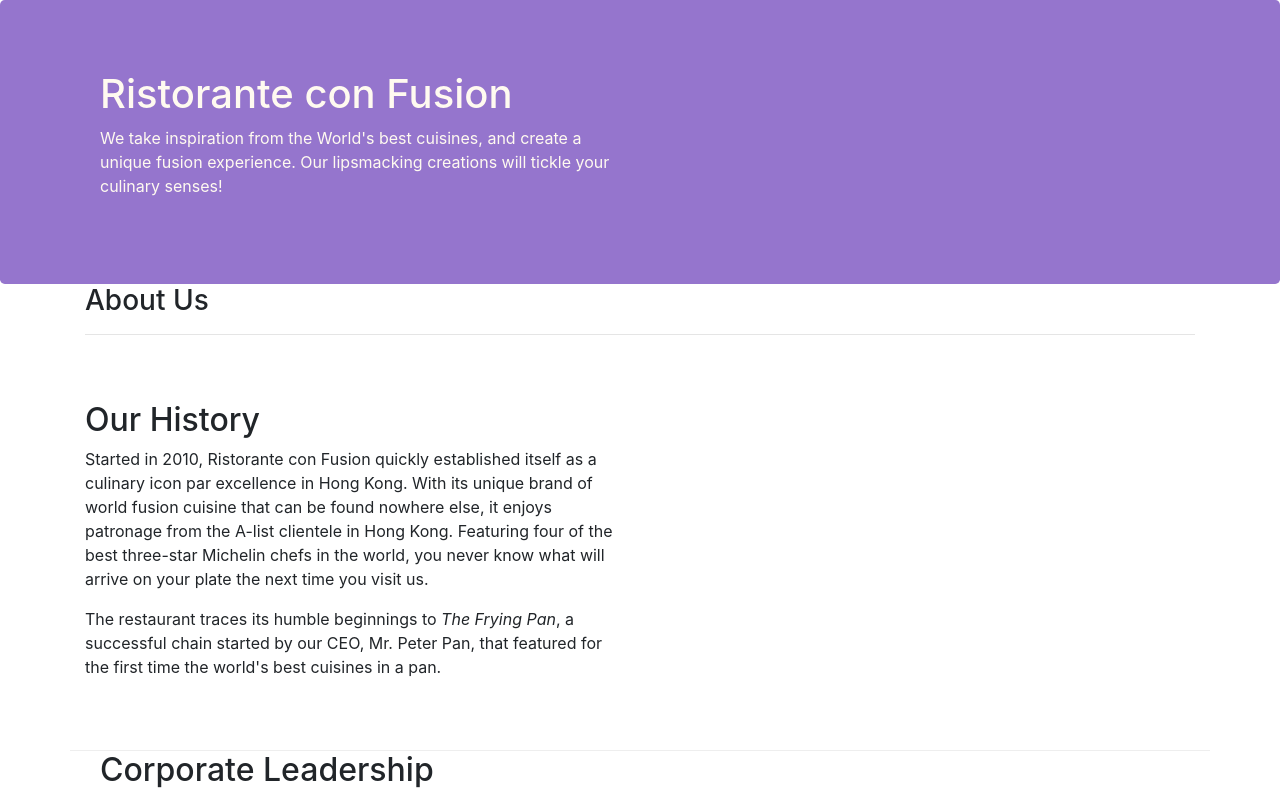
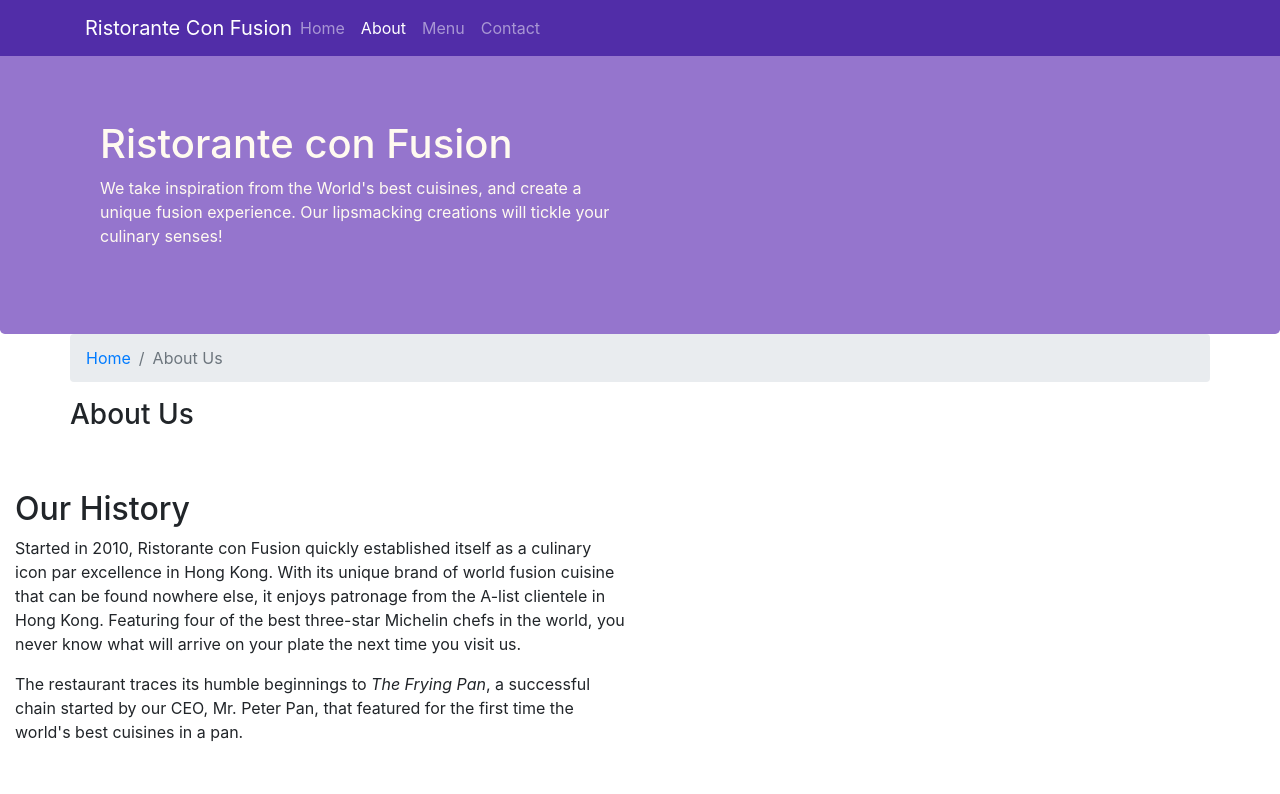
Before and after one commit to isaidspaghetti/conFusion, a website: page aboutus.html in a window 1280 px wide. Shown: the top 794 px of the page. Drawn offline with nearby package versions, Linux system fonts and the light colour scheme.

Commit message:
Navbar Addition

```diff
--- a/aboutus.html
+++ b/aboutus.html
@@ -14,7 +14,22 @@
 </head>
 
 <body>
-
+        <nav class="navbar navbar-dark navbar-expand-sm fixed-top">
+                <div class="container">
+                    <button class="navbar-toggler" type="button" data-toggle="collapse" data-target="#Navbar">
+                        <span class="navbar-toggler-icon"></span>
+                    </button>
+                    <a class="navbar-brand mr-auto" href="#">Ristorante Con Fusion</a>
+                    <div class="collapse navbar-collapse" id="Navbar">
+                        <ul class="navbar-nav mr-auto">
+                            <li class="nav-item"><a class="nav-link" href="./index.html">Home</a> </li>
+                            <li class="nav-item active"><a class="nav-link" href="#">About</a> </li>
+                            <li class="nav-item"><a class="nav-link" href="#">Menu</a> </li>
+                            <li class="nav-item"><a class="nav-link" href="#">Contact</a> </li>
+                        </ul>
+                    </div>
+                </div>
+            </nav>
     <header class="jumbotron">
         <div class="container">
             <div class="row row-header">
@@ -28,21 +43,23 @@
         </div>
     </header>
 
-    <div>
-        <div>
-            <div class="container">
+    <div class="container">
+        <div class="row">
+            <ol class="col-12 breadcrumb">
+                <li class="breadcrumb-item"><a href="./index.html">Home</a></li>
+                <li class="breadcrumb-item active">About Us</li>
+            </ol>
                <h3>About Us</h3> <!--do nothing here-->
                <hr>
             </div>
         </div>
 
-        <div>
-            <div class="container row-content"> <!-- align to left half-->
-                <div class=" col-sm-6">
+        <div class="row row-content">
+            <div class="col-sm-6"> <!-- align to left half-->
+
                 <h2>Our History</h2>
                 <p>Started in 2010, Ristorante con Fusion quickly established itself as a culinary icon par excellence in Hong Kong. With its unique brand of world fusion cuisine that can be found nowhere else, it enjoys patronage from the A-list clientele in Hong Kong.  Featuring four of the best three-star Michelin chefs in the world, you never know what will arrive on your plate the next time you visit us.</p>
                 <p>The restaurant traces its humble beginnings to <em>The Frying Pan</em>, a successful chain started by our CEO, Mr. Peter Pan, that featured for the first time the world's best cuisines in a pan.</p>
-            </div>
             </div>
             <div>
             </div>
@@ -71,7 +88,7 @@
                 <div class="col-4 offset-1 col-sm-2">
                     <h5>Links</h5>
                     <ul class="list-unstyled">
-                        <li><a href="#">Home</a></li>
+                        <li><a href="./index.html">Home</a></li>
                         <li><a href="#">About</a></li>
                         <li><a href="#">Menu</a></li>
                         <li><a href="#">Contact</a></li>
--- a/css/styles.css
+++ b/css/styles.css
@@ -26,3 +26,12 @@
     margin: 0px;
     color: #0f0f0f;
 }
+body{
+    /* padding so nav bar does not cover jumbotron */
+    padding:50px 0px 0px 0px;
+    z-index: 0;
+}
+
+.navbar-dark {
+    background: #512da8;
+}
--- a/package.json
+++ b/package.json
@@ -25,5 +25,9 @@
     "bootstrap": "^4.0.0",
     "jquery": "^3.3.1",
     "popper.js": "^1.12.9"
-  }
+  },
+  "keywords": [
+    "Week2",
+    "confusion"
+  ]
 }
```
Also changed, not shown: index.html (+17 -2 lines), 1 other file.
